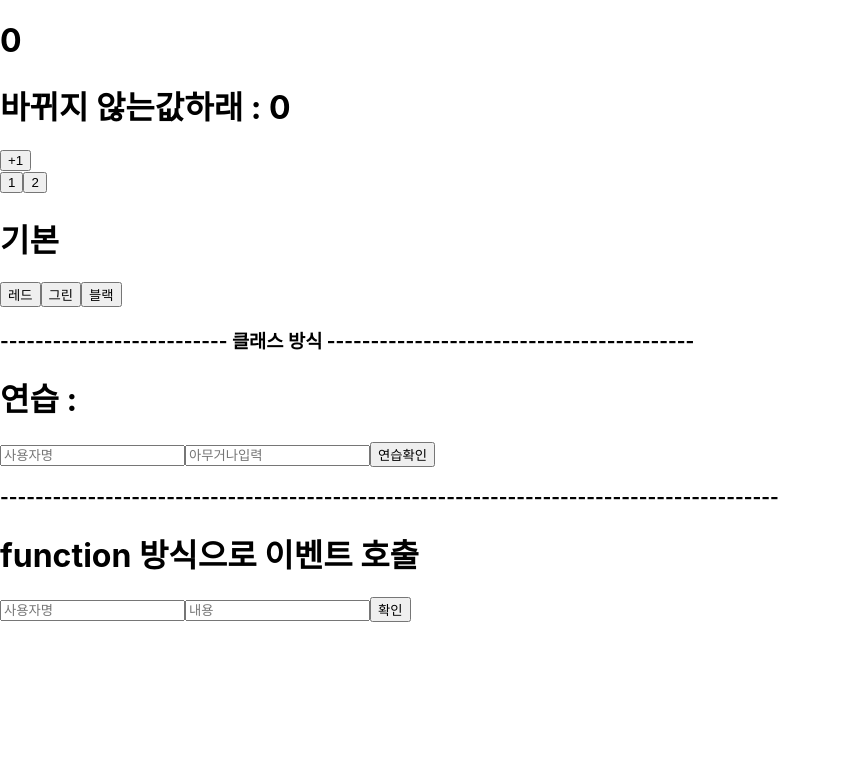
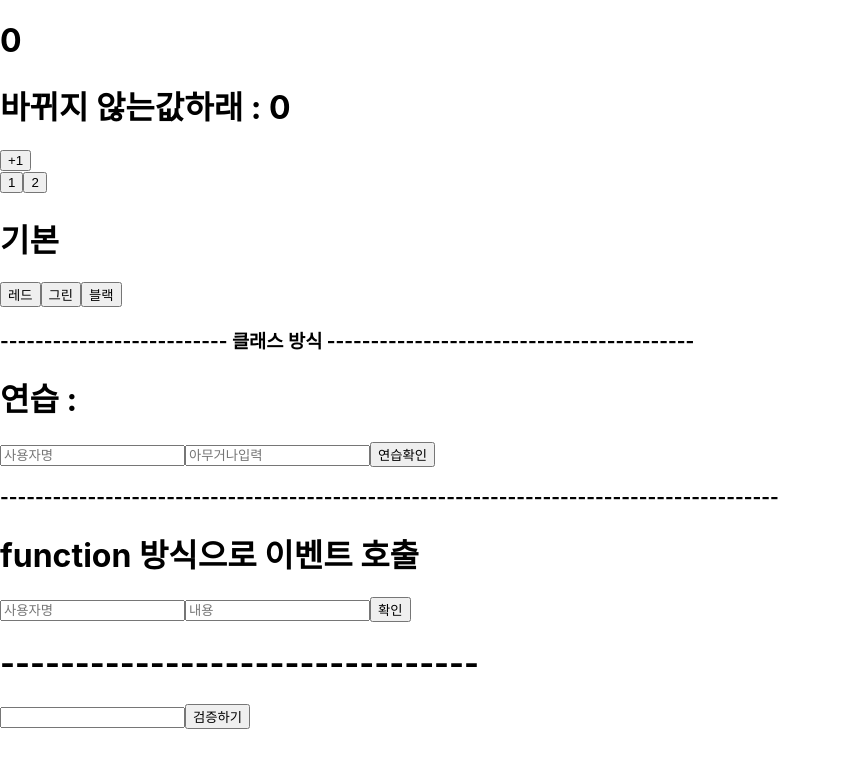
Before and after one commit to ooeeda/hello-react, a React (Create React App) app: page / in a window 1280 px wide. Shown: the top 768 px of the page, without its empty margins (0-841 px from the left). Built offline with nearby package versions, Linux system fonts and the light colour scheme.

Commit message:
5.2.3.1 Dom요소에 ref 정의하기 콜백방식

```diff
--- a/src/App.js
+++ b/src/App.js
@@ -6,6 +6,7 @@
 import Say from "./Say"
 import EventPractice from "./EventPractice"
 import EventPracticeFnc from "./EventPracticeFnc";
+import ValidationSample from "./ValidationSample";
 class App extends Component{
   render(){
     const name = "react";
@@ -19,6 +20,8 @@
       <Say/>
       <EventPractice/>
       <EventPracticeFnc/>
+      <h1>--------------------------------</h1>
+      <ValidationSample/>
     </Fragment>
     );
   }
--- /dev/null
+++ b/src/ValidationSample.css
@@ -0,0 +1,6 @@
+.success{
+    background-color : lightgreen;
+}
+.failure {
+    background-color : lightcoral;
+}
--- /dev/null
+++ b/src/ValidationSample.js
@@ -0,0 +1,41 @@
+import React, {Component} from 'react';
+import './ValidationSample.css';
+
+class ValidationSample extends Component{
+
+    state = {
+        password : '',
+        clicked : false,
+        validated : false
+    }
+
+    handleChange = (e) =>{
+        this.setState({
+            password : e.target.value
+        });
+    }
+
+    handleButtonClick = () => {
+        this.setState({
+            clicked : true,
+            validated : this.state.password === '0000'
+        });
+        this.password_input.focus();
+    }
+
+
+    render(){
+
+        return(
+            <div>
+                <input type='password' value={this.state.password} onChange={this.handleChange}
+                        className={this.state.clicked ? (this.state.validated ? 'succecs' : 'failure') : ''}
+                       ref={(ref)=> this.password_input=ref}
+                />
+                <button onClick={this.handleButtonClick}>검증하기</button>
+            </div>
+        );
+    }
+}
+
+export default ValidationSample;
```
